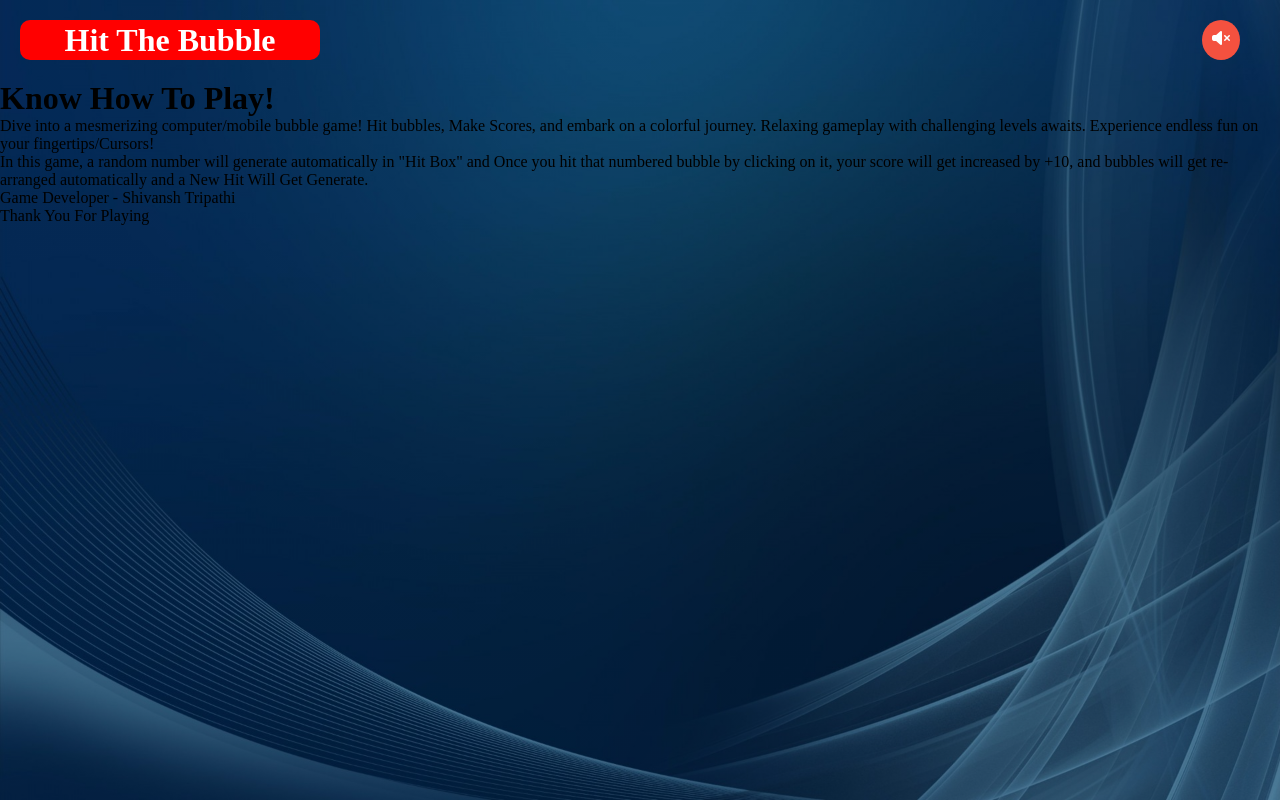
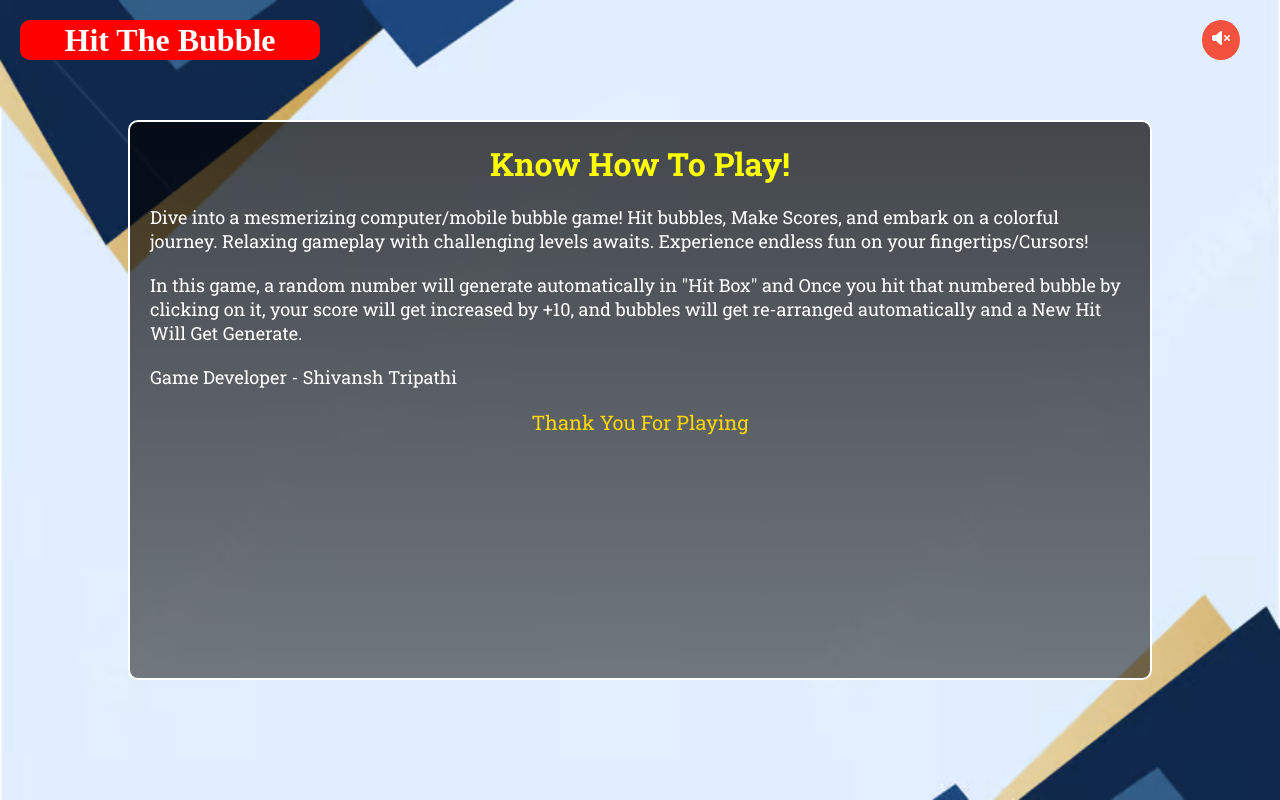
Before and after one commit to webGenn/Hit-The-Bubble, a plain HTML site: page htp.html in a window 1280 px wide. Drawn offline with Linux system fonts and the light colour scheme.

Commit message:
website update

```diff
--- a/responsive.css
+++ b/responsive.css
@@ -9,6 +9,12 @@
     .item_box a button{
         padding: 10px 50px;
         font-size: 25px;
+    }
+    .container h1{
+        font-size: 22px;
+    }
+    .container p{
+        font-size: 15px;
     }
 }
 
--- a/style.css
+++ b/style.css
@@ -180,3 +180,42 @@ body{
 .box .mid_main_page .bubble:hover{
     background-color: orangered;
 }
+
+/* -----------------------------How to play------------------------------- */
+
+.htp{
+    background-image: url(images/htp_bg.avif);
+}
+.container{
+    height: 70vh;
+    width: 80%;
+    border: 2px double white;
+    border-radius: 10px;
+    overflow-y: scroll;
+    background: linear-gradient(rgba(0,0,0,0.7),rgba(0,0,0,0.5));
+    padding: 20px;
+    top: 50%;
+    left: 50%;
+    position: absolute;
+    transform: translate(-50%,-50%);
+}
+.container::-webkit-scrollbar{
+    display: none;
+}
+.container h1{
+    color: yellow;
+    text-align: center;
+    font-family: 'Roboto Slab';
+}
+.container p{
+    margin-top: 20px;
+    color: white;
+    font-size: 18px;
+    font-family: 'Roboto Slab';
+}
+#greet{
+    font-size: 20px;
+    text-align: center;
+    color: gold;
+    font-family: 'Roboto Slab';
+}
```
Also changed, not shown: images/htp_bg.avif (added).
